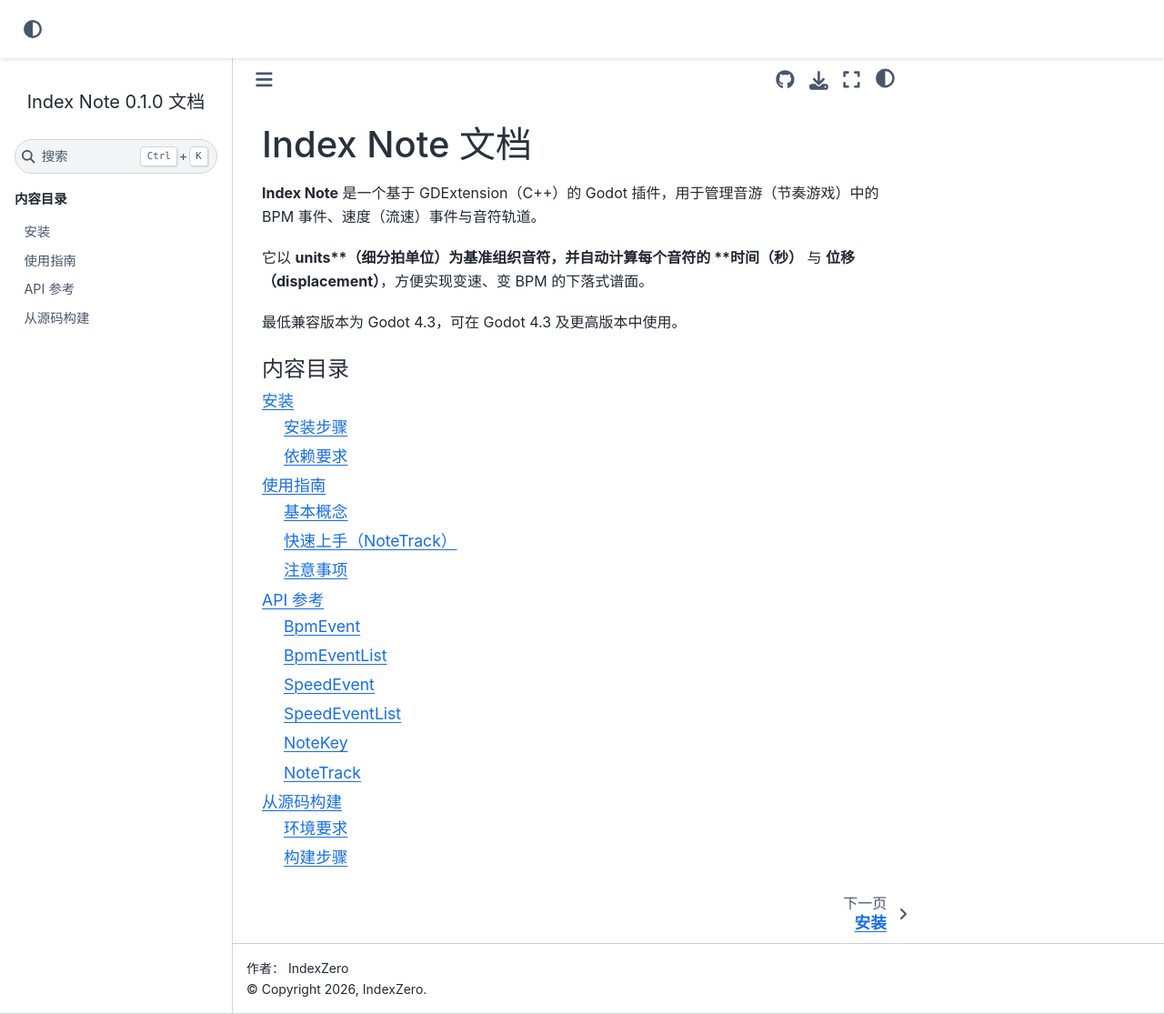
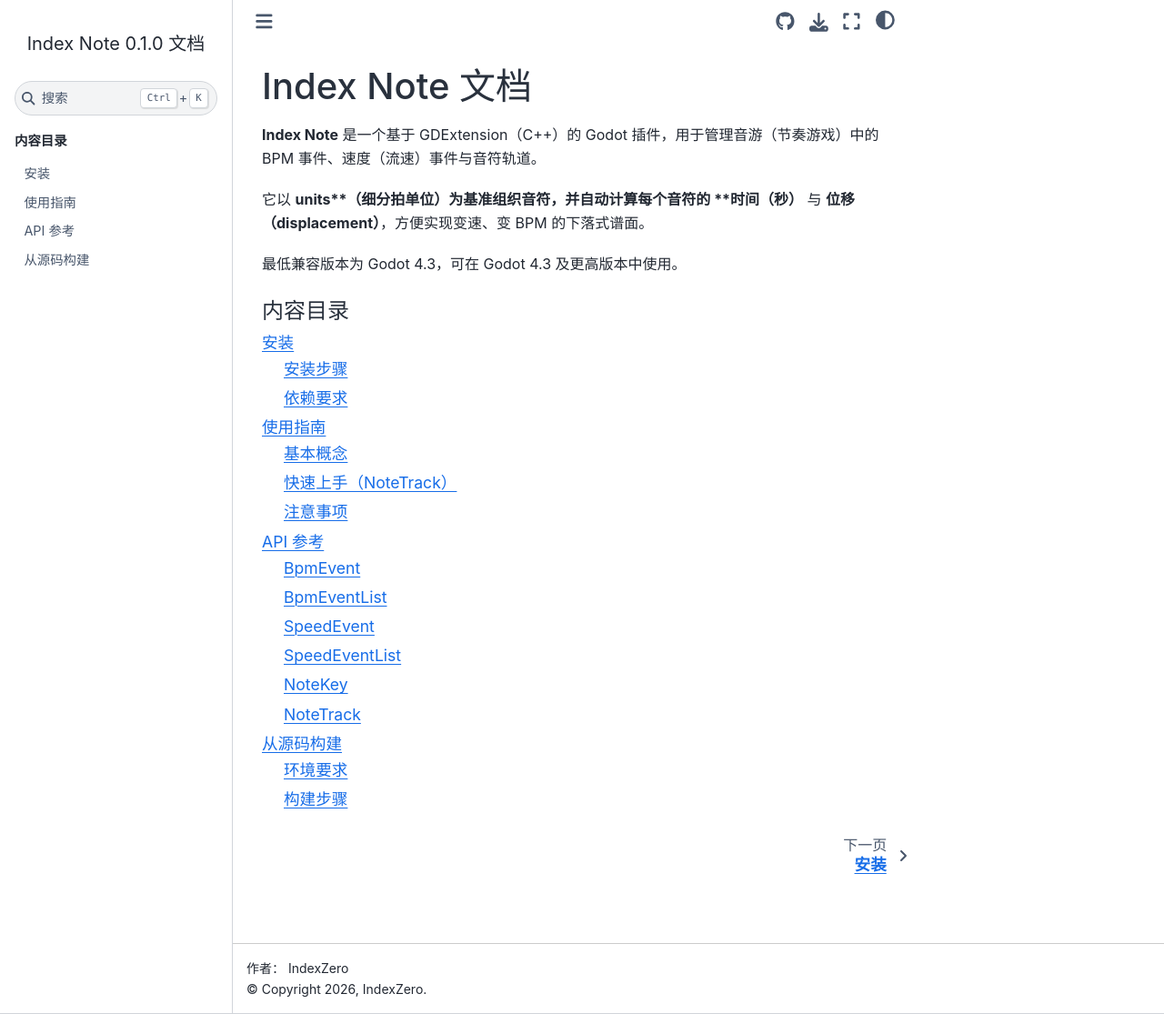
Before and after one commit to IndexZeroCN/Godot-IndexNote, a Sphinx documentation site: the page built from docs/source/index.rst, in a window 1280 px wide and 1115 px high. Shown: the whole window at 91% size. Built offline with Sphinx 7.4.7 and the Sphinx Book theme 1.1.4, drawn with Linux system fonts in a browser that asks for light colours.

Commit message:
update docs

```diff
--- a/docs/source/conf.py
+++ b/docs/source/conf.py
@@ -36,7 +36,6 @@
     "repository_url": "https://github.com/IndexZeroCN/godot-fmodplayer",
     "use_repository_button": True,
     "navbar_persistent": [],
-    "navbar_end": ["theme-switcher", "navbar-icon-links"],
 }
 
 # -- Options for intersphinx extension ---------------------------------------
```
